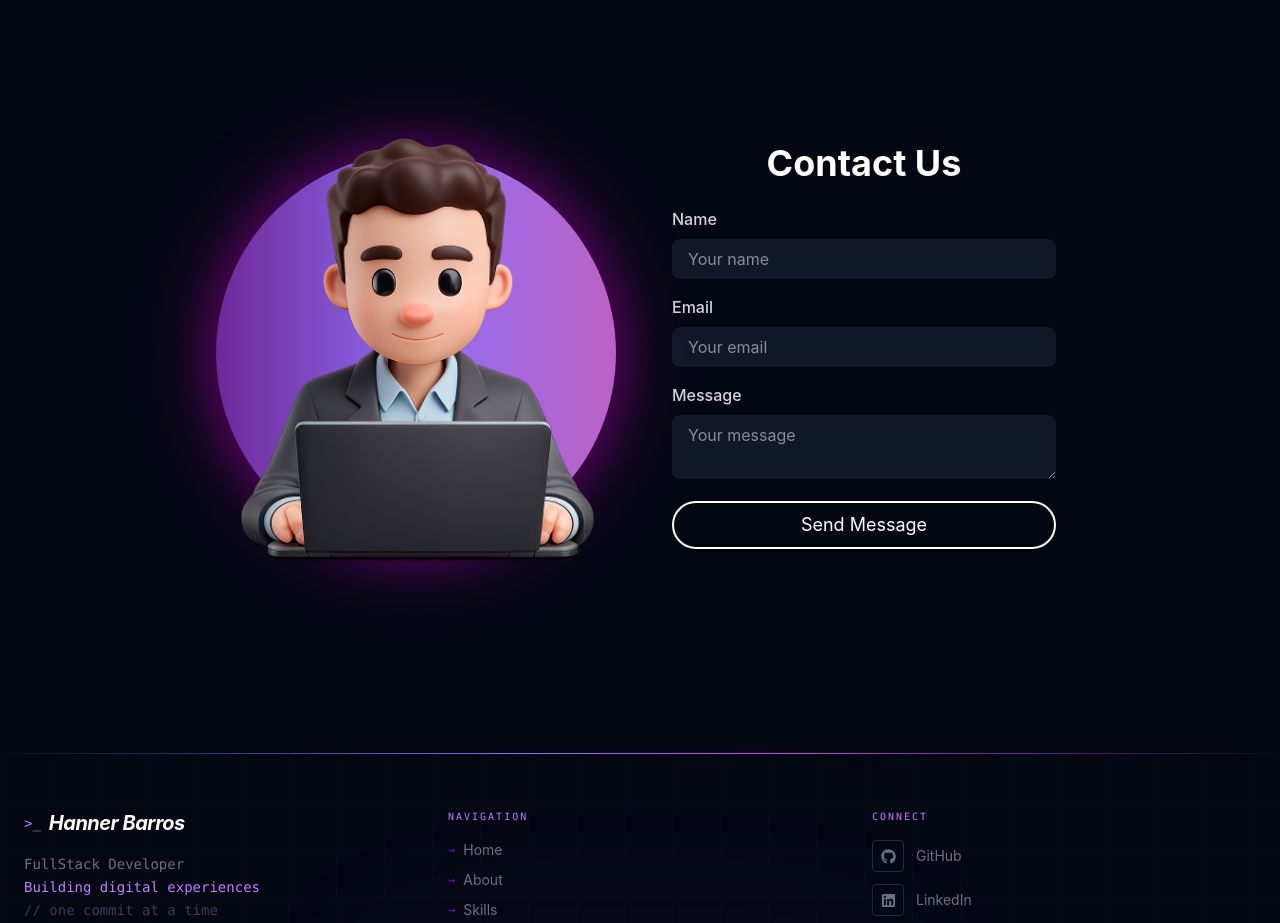
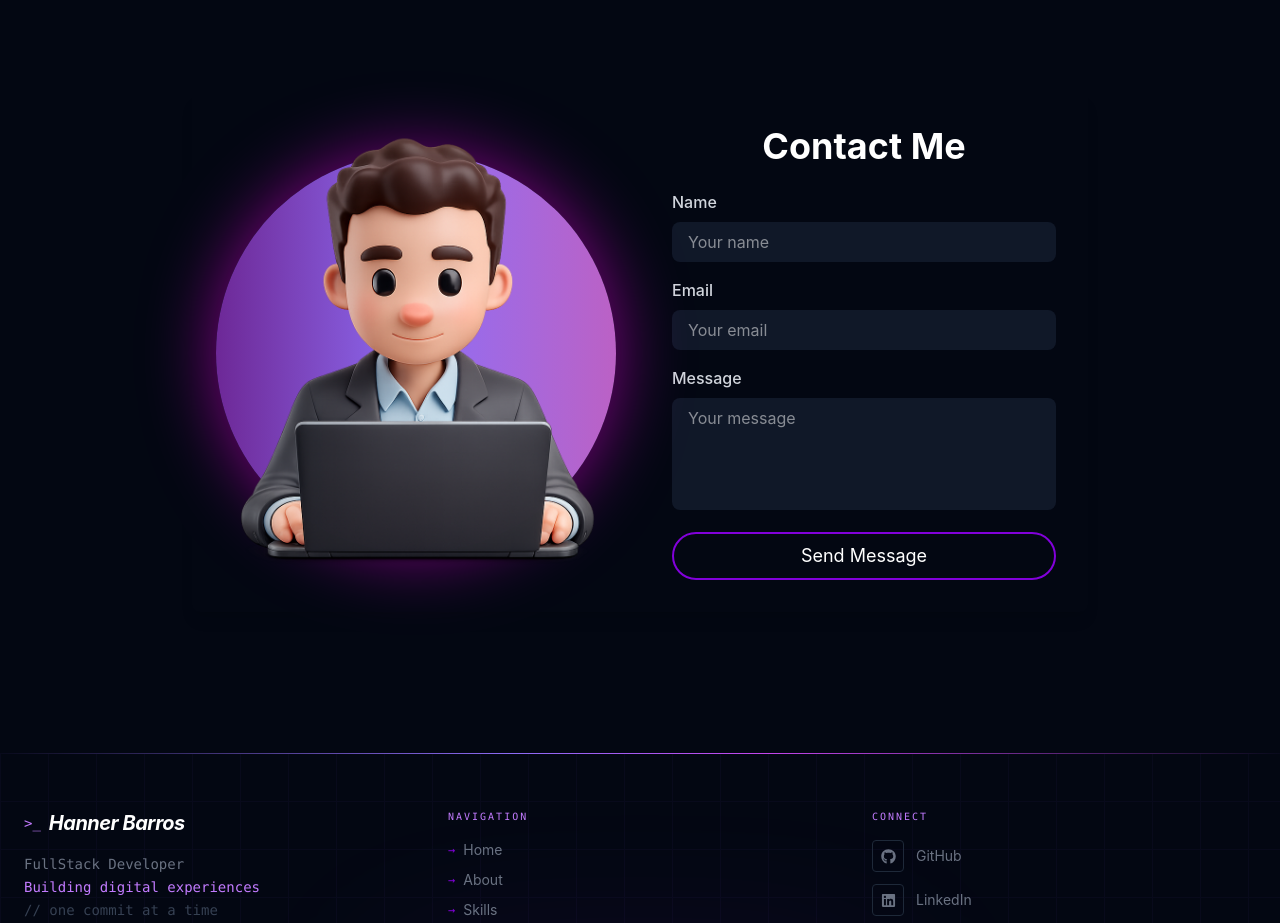
Before and after one commit to HannerB/PORTFOLIO, a React (Vite) app: page / in a window 1280 px wide. Shown: the part 5580-6503 px from the top of the page. Built offline with nearby package versions, Linux system fonts and the light colour scheme.

Commit message:
feat: integrate EmailJS for contact form functionality and update Fiverr link in footer

```diff
--- a/package.json
+++ b/package.json
@@ -10,6 +10,7 @@
     "preview": "vite preview"
   },
   "dependencies": {
+    "@emailjs/browser": "^4.4.1",
     "aos": "^2.3.4",
     "react": "^19.2.4",
     "react-dom": "^19.2.4",
--- a/src/components/Contact.jsx
+++ b/src/components/Contact.jsx
@@ -1,7 +1,27 @@
-import React from "react";
-import imghero from "/imghero.png";
+import { useRef, useState } from "react"
+import emailjs from "@emailjs/browser"
+import imghero from "/imghero.png"
+
+const SERVICE_ID  = "service_t0rp79o"
+const TEMPLATE_ID = "template_lx5c7hj"
+const PUBLIC_KEY  = "NhPyLYFQHgAS6IR6o"
 
 export default function Contact() {
+  const formRef = useRef(null)
+  const [status, setStatus] = useState("idle") // idle | sending | success | error
+
+  const handleSubmit = (e) => {
+    e.preventDefault()
+    setStatus("sending")
+
+    emailjs.sendForm(SERVICE_ID, TEMPLATE_ID, formRef.current, PUBLIC_KEY)
+      .then(() => {
+        setStatus("success")
+        formRef.current.reset()
+      })
+      .catch(() => setStatus("error"))
+  }
+
   return (
     <section
       id="contact"
@@ -12,11 +32,9 @@ export default function Contact() {
       <article className="shadow-lg rounded-lg flex flex-col md:flex-row max-w-4xl w-full relative">
         <aside className="w-full md:w-1/2 flex items-center justify-center py-4 md:py-0">
           <div className="relative w-[300px] sm:w-[480px] h-[250px] sm:h-[400px] md:h-[485px]">
-            <div
-              className="absolute z-0 top-1/2 left-1/2 -translate-x-1/2 -translate-y-1/2 w-[300px]
-                  sm:w-[400px] h-[300px] sm:h-[400px] rounded-full bg-gradient-to-r from-[#6d2897] via-[#8e6cf5]
-                  to-[#bb61c5] shadow-[0_0_70px_rgba(182,0,182,0.7)]"
-            ></div>
+            <div className="absolute z-0 top-1/2 left-1/2 -translate-x-1/2 -translate-y-1/2 w-[300px]
+                sm:w-[400px] h-[300px] sm:h-[400px] rounded-full bg-gradient-to-r from-[#6d2897] via-[#8e6cf5]
+                to-[#bb61c5] shadow-[0_0_70px_rgba(182,0,182,0.7)]" />
             <img
               src={imghero}
               alt="Contact illustration"
@@ -27,64 +45,75 @@ export default function Contact() {
 
         <section className="p-8 w-full md:w-1/2">
           <header className="mb-6">
-            <h2 className="text-4xl font-bold text-center text-white">
-              Contact Us
-            </h2>
+            <h2 className="text-4xl font-bold text-center text-white">Contact Me</h2>
           </header>
-          <form className="space-y-4">
+
+          <form ref={formRef} onSubmit={handleSubmit} className="space-y-4">
             <div>
-              <label
-                htmlFor="name"
-                className="block text-gray-300 font-medium mb-2"
-              >
+              <label htmlFor="from_name" className="block text-gray-300 font-medium mb-2">
                 Name
               </label>
               <input
                 type="text"
-                name="name"
-                id="name"
+                name="from_name"
+                id="from_name"
                 placeholder="Your name"
-                className="w-full px-4 py-2 text-white bg-gray-900 rounded-lg focus:outline-none"
+                required
+                className="w-full px-4 py-2 text-white bg-gray-900 rounded-lg focus:outline-none focus:ring-1 focus:ring-purple-700"
               />
             </div>
+
             <div>
-              <label
-                htmlFor="email"
-                className="block text-gray-300 font-medium mb-2"
-              >
+              <label htmlFor="from_email" className="block text-gray-300 font-medium mb-2">
                 Email
               </label>
               <input
-                type="email"
-                name="email"
-                id="email"
+                type="from_email"
+                name="from_email"
+                id="from_email"
                 placeholder="Your email"
-                className="w-full px-4 py-2 text-white bg-gray-900 rounded-lg focus:outline-none"
+                required
+                className="w-full px-4 py-2 text-white bg-gray-900 rounded-lg focus:outline-none focus:ring-1 focus:ring-purple-700"
               />
             </div>
+
             <div>
-              <label
-                htmlFor="Message"
-                className="block text-gray-300 font-medium mb-2"
-              >
+              <label htmlFor="message" className="block text-gray-300 font-medium mb-2">
                 Message
               </label>
               <textarea
                 name="message"
                 id="message"
+                rows={4}
                 placeholder="Your message"
-                className="w-full px-4 py-2 text-white bg-gray-900 rounded-lg focus:outline-none"
-              ></textarea>
+                required
+                className="w-full px-4 py-2 text-white bg-gray-900 rounded-lg focus:outline-none focus:ring-1 focus:ring-purple-700 resize-none"
+              />
             </div>
+
             <button
-              className="w-full text-white border-2 py-2 px-6 focus:outline hover:bg-[#801b9c]
-                        hover:shadow-[0_0_40px_rgba(128,0,128,0.7)] rounded-full text-lg"
+              type="submit"
+              disabled={status === "sending"}
+              className="w-full text-white border-2 border-purple-700 py-2 px-6 hover:bg-purple-800
+                hover:shadow-[0_0_40px_rgba(128,0,128,0.7)] rounded-full text-lg transition-all duration-300
+                disabled:opacity-50 disabled:cursor-not-allowed"
             >
-              Send Message
+              {status === "sending" ? "Sending..." : "Send Message"}
             </button>
+
+            {status === "success" && (
+              <p className="text-center font-mono text-sm text-green-400">
+                ✓ Message sent — I'll get back to you soon.
+              </p>
+            )}
+            {status === "error" && (
+              <p className="text-center font-mono text-sm text-red-400">
+                Something went wrong. Try again or email me directly.
+              </p>
+            )}
           </form>
         </section>
       </article>
     </section>
-  );
+  )
 }
--- a/src/components/Footer.jsx
+++ b/src/components/Footer.jsx
@@ -21,7 +21,7 @@ const socialLinks = [
     },
     {
         label: 'Fiverr',
-        href: 'https://es.fiverr.com/s/WEWAovE',
+        href: 'https://es.fiverr.com/hannerv?public_mode=true',
         icon: <img src="https://cdn.simpleicons.org/fiverr/ffffff" alt="Fiverr" className="w-[15px] h-[15px]" />,
     },
 ]
```
Also changed, not shown: 1 other file (tests, documents, lock files or other folders).
